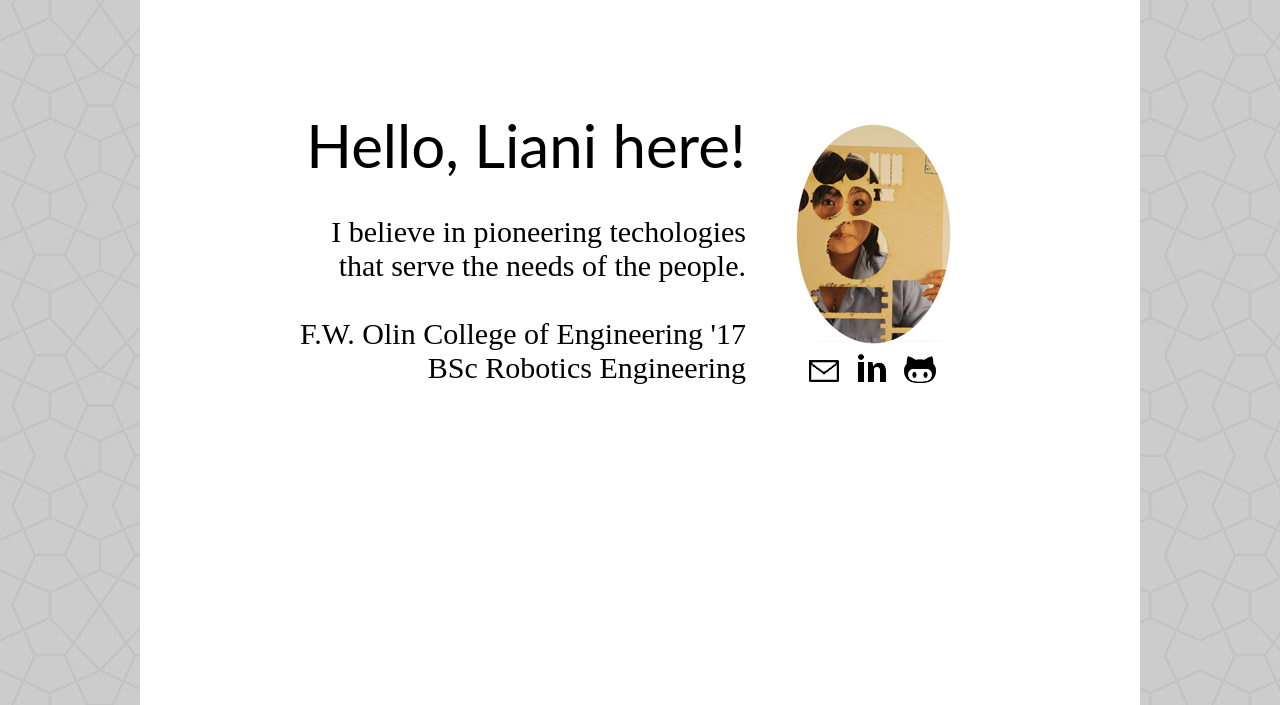
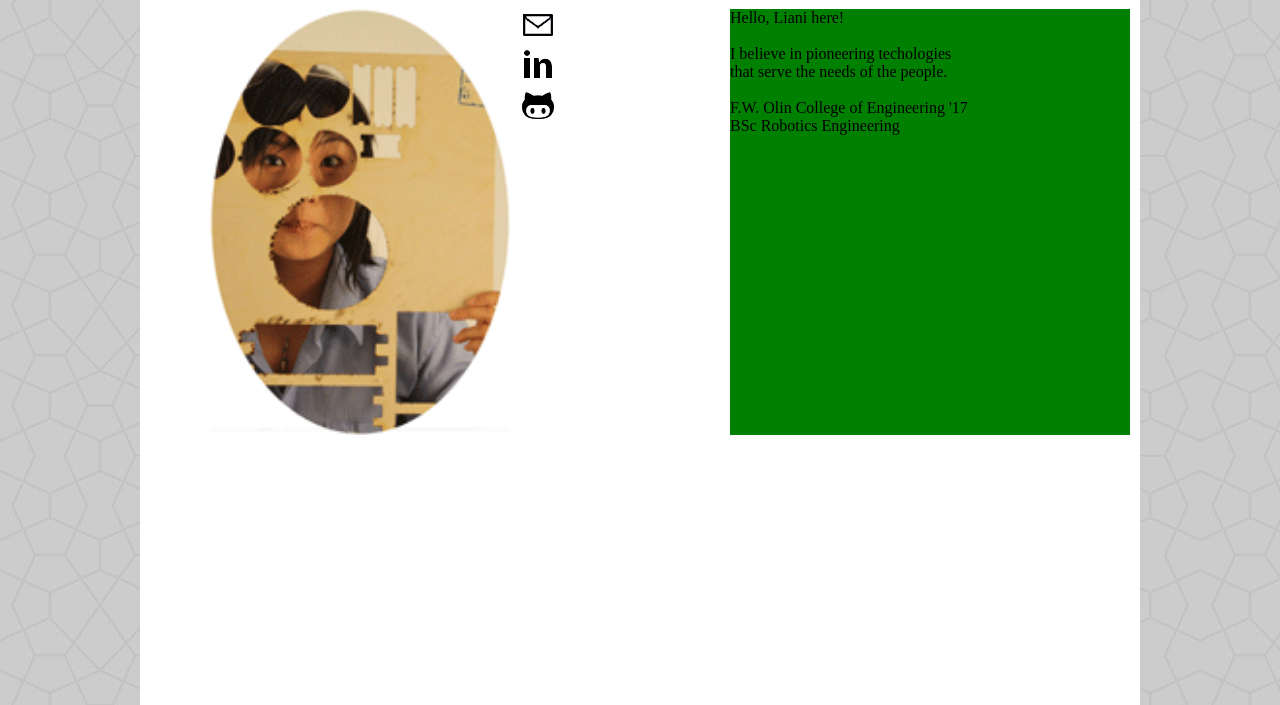
Before and after one commit to lianilychee/lianilychee.github.io, a PHP site: page / in a window 1280 px wide. Shown: the part 95-800 px from the top of the page. Run offline with PHP 8.4, Linux system fonts and the light colour scheme.

Commit message:
workflow issues

```diff
--- a/css/style.css
+++ b/css/style.css
@@ -14,7 +14,7 @@
 	/* https://www.google.com/fonts#UsePlace:use/Collection:Droid+Serif */
 }
 
-h1 {font-family: 'Lato'}
+h1 {font-family: 'Lato'; }
 
 p { font-family: 'Droid Serif'; }
 
@@ -114,43 +114,26 @@ nav {
 
 
 /***** ABOUT SECTION *****/
-#about-content {
-	/*background: purple;*/
-	width: 900px;
-	height: 500px;
-	padding-top: 50px;
+#icon-container {
+	width: 50px;
+	height: 426px;
+	float: left;
+	/*background: blue;*/
+}
+
+#selfie {
+	width: 300px;
+	height: 426px;
+	float: left;
+	/*background: red;*/
 }
 
 #blurb {
-	/*width: 450px;*/
-	height: 300px;
-	float: left;
-	text-align: right;
-	padding: 50px;
-	padding-left: 90px;
-	font-size: 30px;
+	width: 400px;
+	height: 426px;
+	float: right;
+	background: green;
 }
-
-	#salutation {
-		font-size: 60px;
-		font-family: 'Lato';
-	}
-
-#media {
-	float: left;
-	height: 300px;
-	padding-top: 65px;
-}
-
-	#selfie {
-		height: 220px;
-	}
-
-	#icon-container {
-		width: 100%;
-		height: 40px;
-		padding-top: 5px;
-	}
 
 
 /***** PORTFOLIO SECTIONS *****/
@@ -160,6 +143,9 @@ nav {
 	margin-bottom: 20px;
 	height: 250px;
 	width: 400px;
+	/*height: 125px; */
+	/*width: 200px;*/
+	/*background-color: red;*/
 }
 
 .item-image {
@@ -184,3 +170,21 @@ nav {
 	font-style: italic;
 	/*font-weight: none;*/
 }
+
+
+/***** CONTENT SECTIONS*****/
+.content { /*Other dependency is .section-container ;*/
+	padding: 50px;
+	padding-top: 25px;
+	width: 900px;
+}
+
+.content a { color: #9234C9; }
+
+.content a:hover { color: #2C85C9; }  /* Figure out why this reduncancy is needed */
+
+.content p { }
+
+.key-points {  }
+
+.content-header { font-weight: bold; }
```
